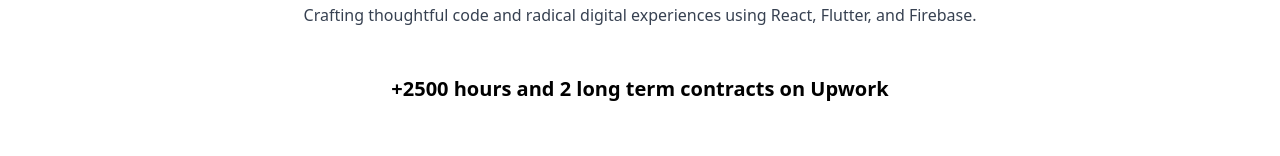
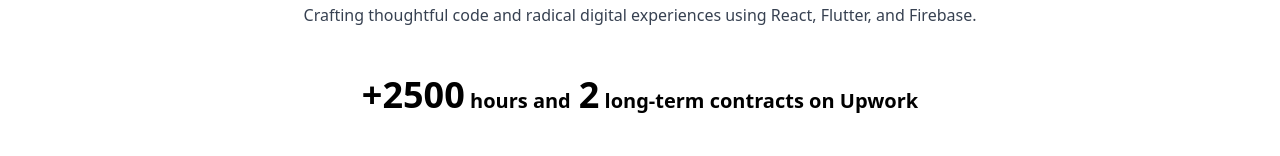
Before and after one commit to mxomasuku/blog_portfolio, a Next.js app: page / in a window 1280 px wide. Shown: the part 265-421 px from the top of the page. Built offline with nearby package versions, Linux system fonts and the light colour scheme.

Commit message:
Bolden authority section figures

```diff
--- a/app/page.tsx
+++ b/app/page.tsx
@@ -20,11 +20,12 @@
       </section>
 
       {/* Authority Section */}
-      <section className="text-center mb-12">
-        <p className="text-xl font-semibold">
-          +2500 hours and 2 long term contracts on Upwork
-        </p>
-      </section>
+  <section className="text-center mb-12">
+  <p className="text-xl font-semibold">
+    <span className="text-4xl font-extrabold text-primary">+2500</span> hours and
+    <span className="text-4xl font-extrabold text-primary ml-2">2</span> long-term contracts on Upwork
+  </p>
+</section>
 
       {/* Favourite Project */}
       <section className="flex flex-col md:flex-row items-center gap-8 mb-16">
```
